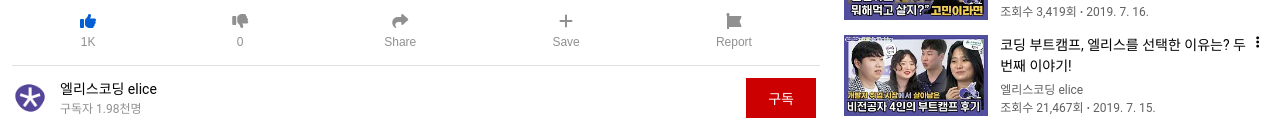
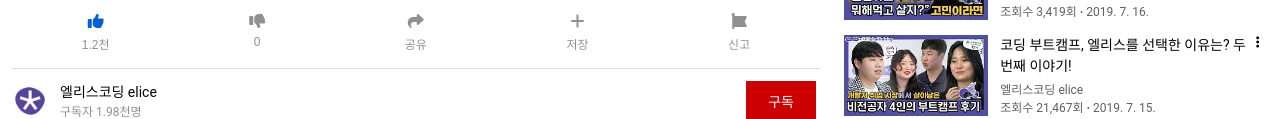
Before and after one commit to JeongHwan-dev/mini-youtube, a website built with Parcel: page index.html in a window 1280 px wide. Shown: the part 656-775 px from the top of the page. Built offline with nearby package versions, Linux system fonts and the light colour scheme.

Commit message:
Revise : Actions 버튼 UX 영문에서 한글로 표기 변경

```diff
--- a/index.html
+++ b/index.html
@@ -87,7 +87,7 @@
         <ul class="actions">
           <li>
             <button type="button">
-              <i class="active fas fa-thumbs-up"></i><span>1K</span>
+              <i class="active fas fa-thumbs-up"></i><span>1.2천</span>
             </button>
           </li>
           <li>
@@ -97,17 +97,17 @@
           </li>
           <li>
             <button type="button">
-              <i class="fas fa-share"></i><span>Share</span>
+              <i class="fas fa-share"></i><span>공유</span>
             </button>
           </li>
           <li>
             <button type="button">
-              <i class="fas fa-plus"></i><span>Save</span>
+              <i class="fas fa-plus"></i><span>저장</span>
             </button>
           </li>
           <li>
             <button type="button">
-              <i class="fab fa-font-awesome-flag"></i><span>Report</span>
+              <i class="fab fa-font-awesome-flag"></i><span>신고</span>
             </button>
           </li>
         </ul>
```
